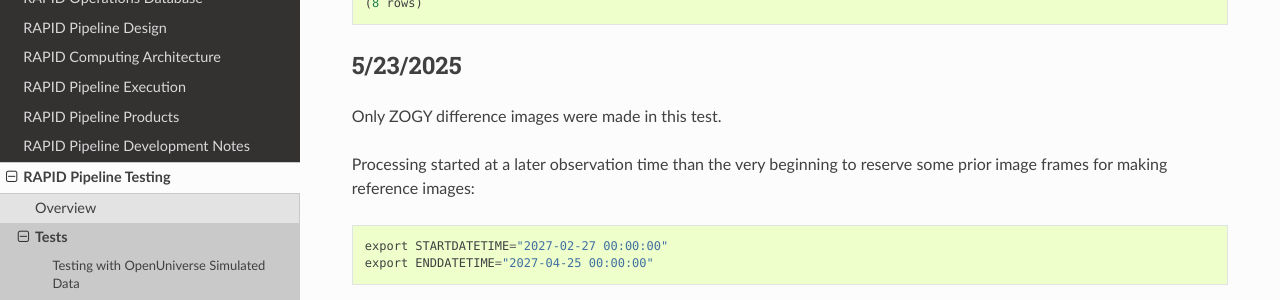
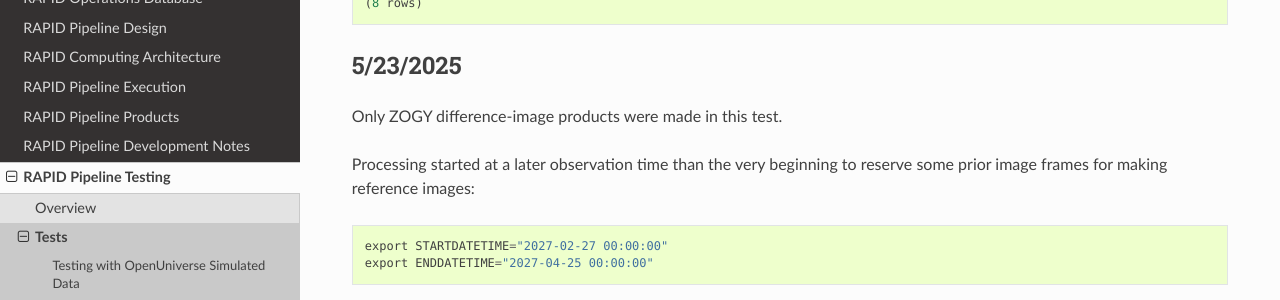
Before and after one commit to Caltech-IPAC/rapid, a Sphinx documentation site: the page built from docs/source/dev/rimtimsim_tests.rst, in a window 1280 px wide and 900 px high, scrolled down 816 px. Shown: the part 151-451 px from the top of the window. Built offline with Sphinx 7.4.7 and the Read the Docs theme 3.1.0, drawn with Linux system fonts in a browser that asks for light colours; formulas are drawn with MathJax 3.

Commit message:
Refined wording.

```diff
--- a/docs/source/dev/rimtimsim_tests.rst
+++ b/docs/source/dev/rimtimsim_tests.rst
@@ -47,7 +47,7 @@ Look-up table all of the filter IDs versus filter names included in the database
 5/23/2025
 ************************************
 
-Only ZOGY difference images were made in this test.
+Only ZOGY difference-image products were made in this test.
 
 Processing started at a later observation time than the very beginning to reserve some prior image frames for making reference images::
 
```
